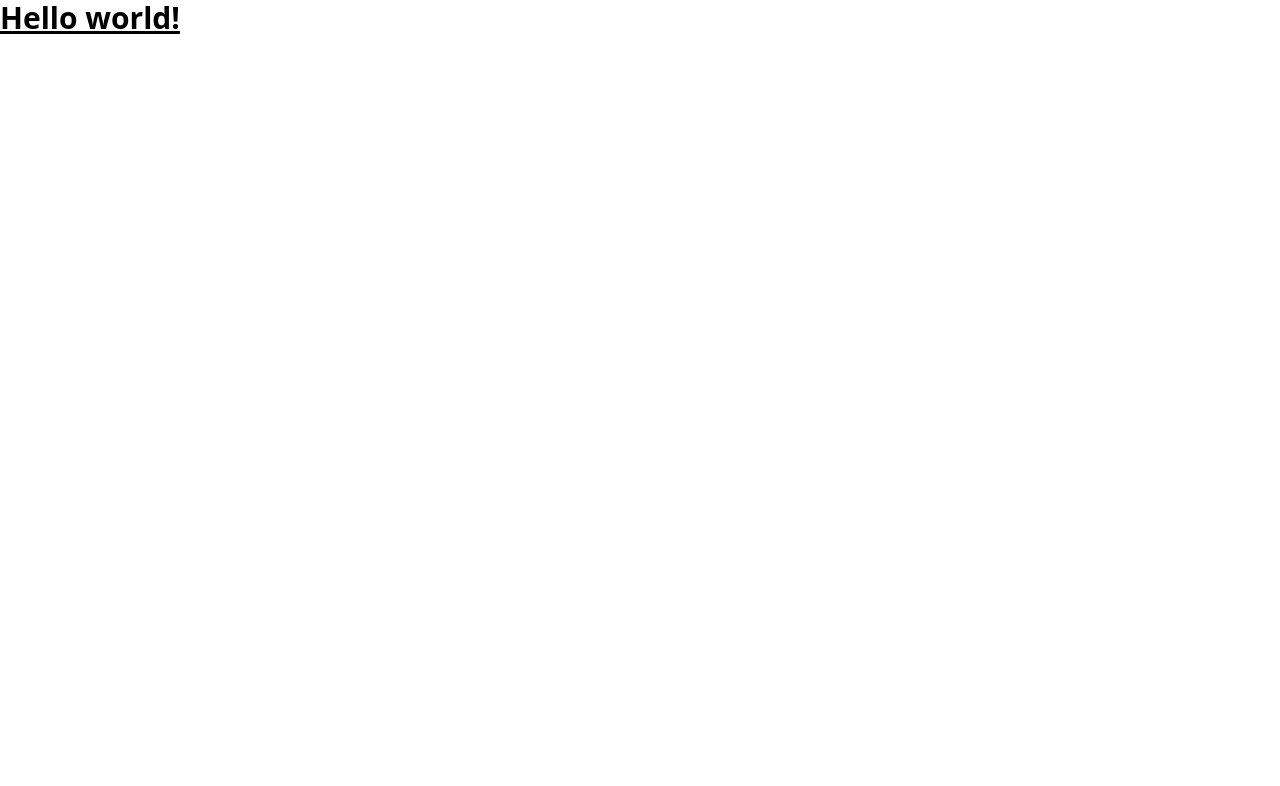
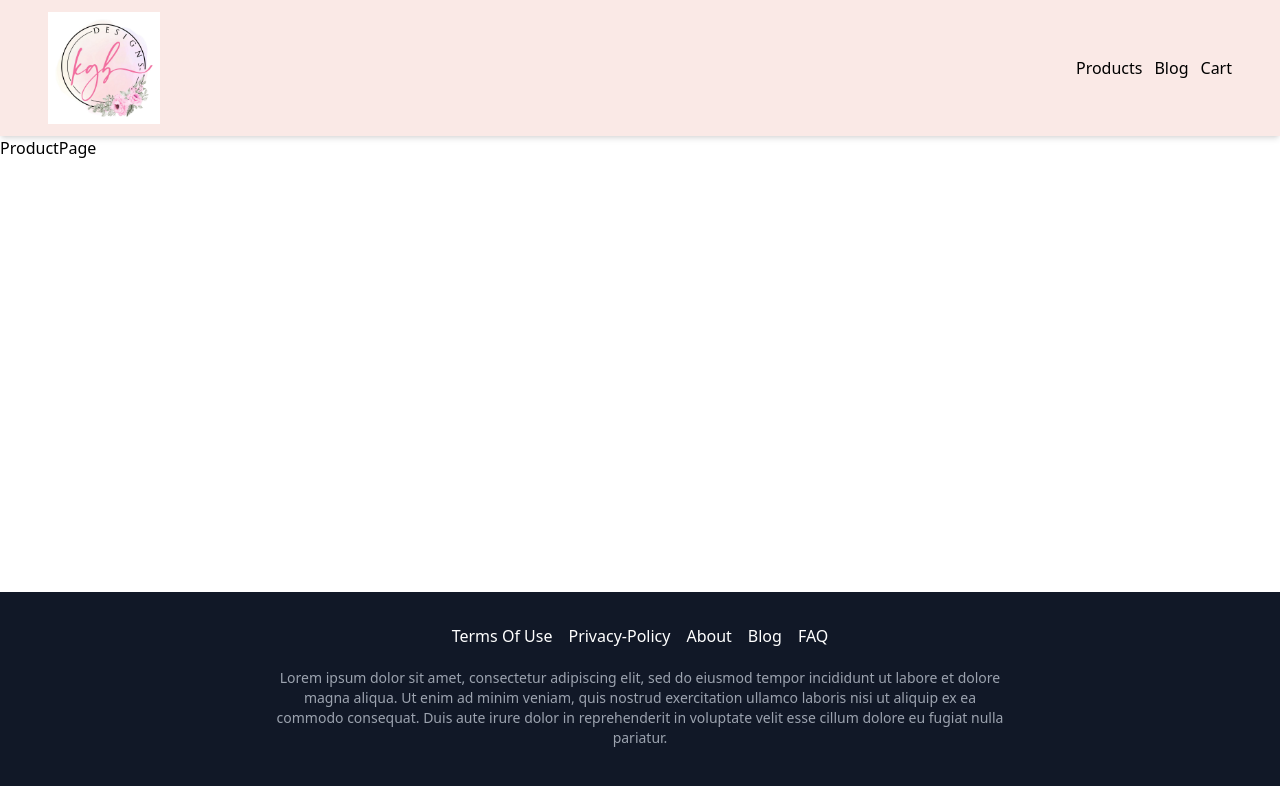
Before and after one commit to gr7800/KGB_ECOMMERS, a React (Vite) app in the folder kgb_Ecommerse/: page /products in a window 1280 px wide. Shown: the top 786 px of the page. Built offline with nearby package versions, Linux system fonts and the light colour scheme.

Commit message:
Basic RoutingSetup Done

```diff
--- a/kgb_Ecommerse/src/AllRoutes/AllRoutes.jsx
+++ b/kgb_Ecommerse/src/AllRoutes/AllRoutes.jsx
@@ -1,34 +1,42 @@
 import { createBrowserRouter, RouterProvider } from "react-router-dom";
-import {
-  fetchData,
-  handleCartFetch,
-  handleSingleBlogFetch,
-} from "../utils/helper";
-import { BaseBlogUrl, BaseUrlProduct } from "../utils/constant";
+import HomePage from "../pages/HomePage";
+import ProductPage from "../pages/ProductPage";
+import Cart from "../pages/Cart";
+import Blog from "../pages/Blog";
 import SingleBlog from "../pages/SingleBlog";
-import NotFoundPage from "../pages/NotFoundPage";
-import ProductPage from "../pages/Products";
+import Contact from "../pages/Contact";
+import SingleProductPage from "../pages/SingleProductPage";
+import NotFoundPage from "../component/NotFoundPage";
+import Profile from "../pages/Profile";
+import Login from "../pages/Login";
+import Signup from "../pages/Signup";
+import HomeWrapper from "../component/HomeWrapper";
 
 const router = createBrowserRouter([
   {
     path: "/",
-    element: <HomeWrapper/>,
+    element: <HomeWrapper />,
     children: [
       {
         index: true,
-        element: <Home />,
-        loader: () => fetchData(`${BaseUrlProduct}?limit=4`),
+        element: <HomePage />,
       },
       {
         path: "/products",
-        element: <ProductPage/>,
-        loader: () => fetchData(BaseUrlProduct),
+        children: [
+          {
+            index: true,
+            element: <ProductPage />,
+          },
+          {
+            path: ":id",
+            element: <SingleProductPage />,
+          },
+        ],
       },
       {
         path: "/cart",
-        element: <Cart errorOnCurrencyChange={false}/>,
-        loader: handleCartFetch,
-        errorElement: <Cart errorOnCurrencyChange={true}/>,
+        element: <Cart />,
       },
       {
         path: "/blog",
@@ -36,14 +44,28 @@ const router = createBrowserRouter([
           {
             index: true,
             element: <Blog />,
-            loader: () => fetchData(BaseBlogUrl),
           },
           {
             path: ":id",
             element: <SingleBlog />,
-            loader: handleSingleBlogFetch,
           },
         ],
+      },
+      {
+        path: "/contact",
+        element: <Contact />,
+      },
+      {
+        path: "/profle",
+        element: <Profile />,
+      },
+      {
+        path: "/login",
+        element: <Login />,
+      },
+      {
+        path: "/signup",
+        element: <Signup />,
       },
     ],
   },
--- a/kgb_Ecommerse/src/App.jsx
+++ b/kgb_Ecommerse/src/App.jsx
@@ -1,11 +1,10 @@
+import { AllRoutes } from './AllRoutes/AllRoutes'
 import './App.css'
 
 function App() {
 
   return (
-    <h1 className="text-3xl font-bold underline">
-    Hello world!
-  </h1>
+    <AllRoutes />
   )
 }
 
--- /dev/null
+++ b/kgb_Ecommerse/src/component/Footer.jsx
@@ -0,0 +1,43 @@
+import React from "react";
+
+const Footer = () => {
+  return (
+    <footer className="absolute bottom-0 w-full bg-gray-900 text-white py-8 mt-5">
+      <div className="max-w-7xl mx-auto px-4 sm:px-6 lg:px-8 w-full flex justify-center items-center">
+        <div className="flex flex-col justify-center gap-5 w-full lg:w-[60%] md:w-[70%] sm:w-[90%]">
+          <ul className="flex justify-center space-x-4 mb-4 md:mb-0 w-full">
+            <li className="cursor-pointer hover:text-gray-400">Terms Of Use</li>
+            <li className="cursor-pointer hover:text-gray-400">Privacy-Policy</li>
+            <li className="cursor-pointer hover:text-gray-400">About</li>
+            <li className="cursor-pointer hover:text-gray-400">Blog</li>
+            <li className="cursor-pointer hover:text-gray-400">FAQ</li>
+          </ul>
+
+          <div className="text-sm mb-4 md:mb-0 text-gray-400 w-full text-center">
+            Lorem ipsum dolor sit amet, consectetur adipiscing elit, sed do eiusmod tempor
+            incididunt ut labore et dolore magna aliqua. Ut enim ad minim veniam, quis nostrud
+            exercitation ullamco laboris nisi ut aliquip ex ea commodo consequat. Duis aute irure
+            dolor in reprehenderit in voluptate velit esse cillum dolore eu fugiat nulla pariatur.
+          </div>
+
+          <div className="flex space-x-4 justify-center items-center">
+            <a href="https://www.facebook.com/mayakkatheriya/" target="_blank" rel="noopener noreferrer" className="text-white hover:text-gray-400">
+              <i className="fab fa-facebook-f"></i>
+            </a>
+            <a href="https://www.instagram.com/gupta_ji_813/" target="_blank" rel="noopener noreferrer" className="text-white hover:text-gray-400">
+              <i className="fab fa-instagram"></i>
+            </a>
+            <a href="https://github.com/Mayankkatheriya" target="_blank" rel="noopener noreferrer" className="text-white hover:text-gray-400">
+              <i className="fab fa-github"></i>
+            </a>
+            <a href="https://www.linkedin.com/in/mayank-gupta-752328173/" target="_blank" rel="noopener noreferrer" className="text-white hover:text-gray-400">
+              <i className="fab fa-linkedin"></i>
+            </a>
+          </div>
+        </div>
+      </div>
+    </footer>
+  );
+};
+
+export default Footer;
--- a/kgb_Ecommerse/src/component/HomeWrapper.jsx
+++ b/kgb_Ecommerse/src/component/HomeWrapper.jsx
@@ -1,12 +1,12 @@
 import React from "react";
-import Header from "../components/Header";
 import { Outlet } from "react-router-dom";
-import Footer from "../components/Footer";
+import Navbar from "./Navbar";
+import Footer from "./Footer";
 
 const HomeWrapper = () => {
   return (
     <div className="relative pb-[300px] min-h-screen">
-      <Header/>
+      <Navbar/>
       <Outlet />
       <Footer />
     </div>
--- /dev/null
+++ b/kgb_Ecommerse/src/component/Navbar.jsx
@@ -0,0 +1,31 @@
+import { Link } from "react-router-dom";
+import logo from "../assets/logo.jpg"
+
+const Navbar = () => {
+  return (
+    <div className="flex justify-between items-center py-3 gap-2 bg-[#fae9e6] px-12 shadow-md max-sm:px-4 max-sm:py-1 max-sm:justify-normal ">
+      <div className="max-sm:flex-1">
+        <Link to="/">
+          <img
+            src={logo}
+            alt="KGB"
+            className="w-28 hover:scale-105 max-sm:w-20"
+          />
+        </Link>
+      </div>
+
+      <div>
+        <ul className="flex gap-3">
+          <Link to="/products">Products</Link>
+          <Link to="/blog?page=1">Blog</Link>
+          <Link to="/cart">{`Cart`}</Link>
+        </ul>
+      </div>
+      <div className="hidden max-sm:block">
+
+      </div>
+    </div>
+  );
+};
+
+export default Navbar;
--- a/kgb_Ecommerse/src/component/NotFoundPage.jsx
+++ b/kgb_Ecommerse/src/component/NotFoundPage.jsx
@@ -1,5 +1,5 @@
 import React from "react";
-import notfound from "../assets/notfound.avif"
+import pageNotFound from "../assets/pageNotFound.jpg";
 
 const NotFoundPage = () => {
   return (
--- /dev/null
+++ b/kgb_Ecommerse/src/pages/Cart.jsx
@@ -0,0 +1,9 @@
+import React from 'react'
+
+const Cart = () => {
+  return (
+    <div>Cart</div>
+  )
+}
+
+export default Cart
--- /dev/null
+++ b/kgb_Ecommerse/src/pages/Login.jsx
@@ -0,0 +1,9 @@
+import React from 'react'
+
+const Login = () => {
+  return (
+    <div>Login</div>
+  )
+}
+
+export default Login
--- /dev/null
+++ b/kgb_Ecommerse/src/pages/Profile.jsx
@@ -0,0 +1,9 @@
+import React from 'react'
+
+const Profile = () => {
+  return (
+    <div>Profile</div>
+  )
+}
+
+export default Profile
--- /dev/null
+++ b/kgb_Ecommerse/src/pages/Signup.jsx
@@ -0,0 +1,9 @@
+import React from 'react'
+
+const Signup = () => {
+  return (
+    <div>Signup</div>
+  )
+}
+
+export default Signup
--- /dev/null
+++ b/kgb_Ecommerse/src/utils/constant.jsx
@@ -0,0 +1,19 @@
+export const BaseUrlProduct = 'https://fakestoreapi.com/products';
+export const BaseBlogUrl = 'https://jsonplaceholder.typicode.com/posts';
+export const CurrencyChangeUrl = 'https://anyapi.io/api/v1/exchange/convert';
+export const ApiKey = 'cgeolhbqhooa1j0mok4k6gcn0ut8rkt98p58ebufe6ngg3becm4fero';
+
+export const OptionOfCarrencyExchange =  [
+    { id: 1, name: "United States", value: "USD" },
+    { id: 2, name: "India", value: "INR" },
+    { id: 3, name: "Eurozone", value: "EUR" },
+    { id: 4, name: "United Kingdom", value: "GBP" },
+    { id: 5, name: "Japan", value: "JPY" },
+    { id: 6, name: "Australia", value: "AUD" },
+    { id: 7, name: "Canada", value: "CAD" },
+    { id: 8, name: "Switzerland", value: "CHF" },
+    { id: 9, name: "China", value: "CNY" },
+    { id: 10, name: "New Zealand", value: "NZD" },
+    { id: 11, name: "South Africa", value: "ZAR" },
+    { id: 12, name: "Singapore", value: "SGD" }
+];
```
Also changed, not shown: kgb_Ecommerse/src/assets/logo.jpg (added), kgb_Ecommerse/src/assets/pageNotFound.jpg (added), kgb_Ecommerse/src/utils/helper.jsx (added).
